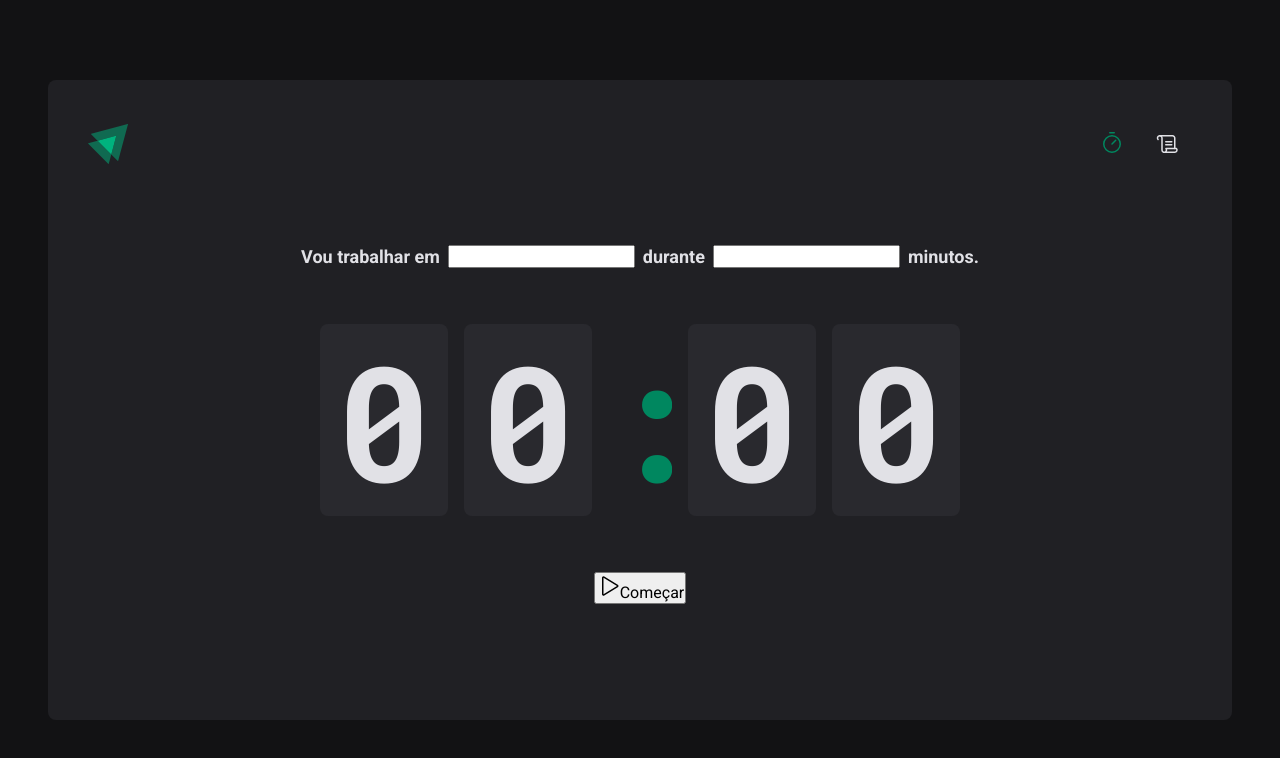
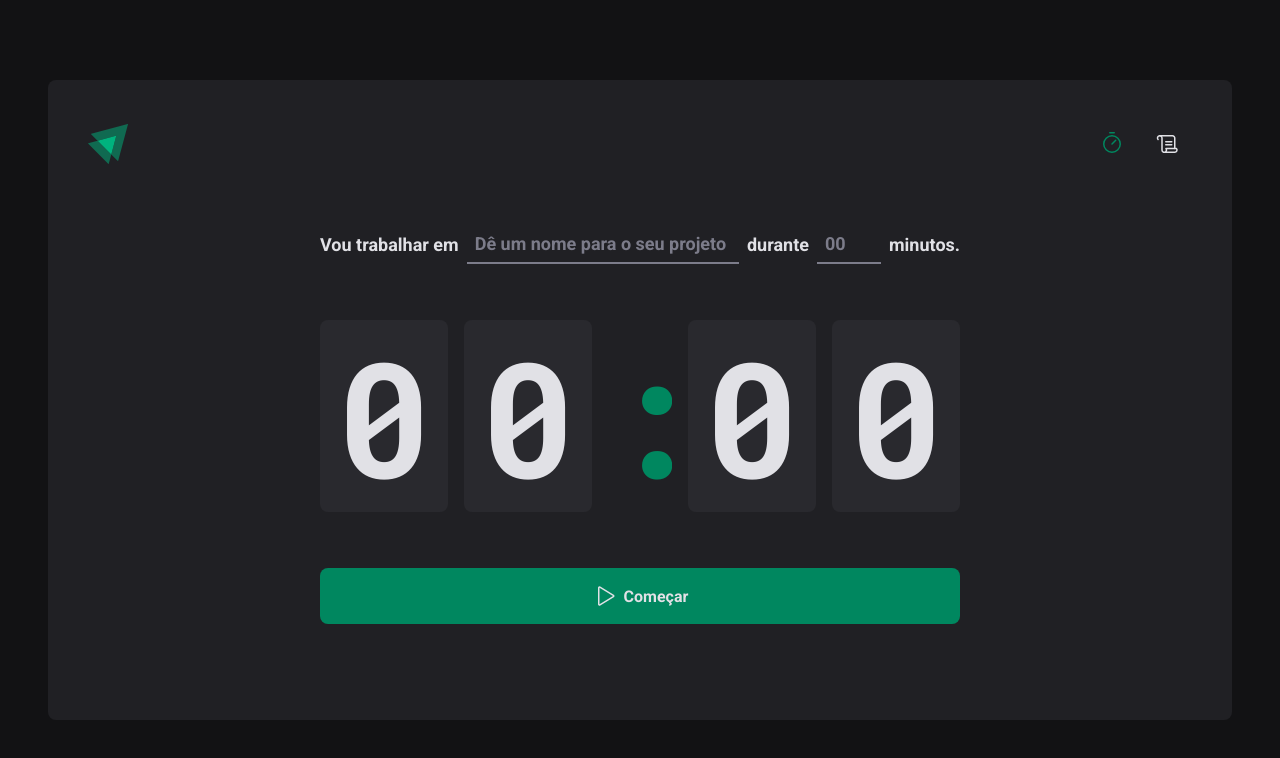
Before and after one commit to thiagohrcosta/Ignite-Timer-Typescript, a React (Vite) app: page / in a window 1280 px wide. Shown: the top 758 px of the page. Built offline with nearby package versions, Linux system fonts and the light colour scheme.

Commit message:
Basic style completed

```diff
--- a/src/pages/Home/index.tsx
+++ b/src/pages/Home/index.tsx
@@ -3,7 +3,10 @@
   CountdownContainer,
   FormContainer,
   HomeContainer,
+  MinutesAmountInput,
   Separator,
+  StartCountDownButton,
+  TaskInput,
 } from './styles'
 
 export function Home() {
@@ -12,10 +15,14 @@
       <form action="">
         <FormContainer>
           <label htmlFor="task">Vou trabalhar em</label>
-          <input id="task" />
+          <TaskInput id="task" placeholder="Dê um nome para o seu projeto" />
 
           <label htmlFor="minutesAmount">durante</label>
-          <input type="number" id="minutesAmount" />
+          <MinutesAmountInput
+            type="number"
+            id="minutesAmount"
+            placeholder="00"
+          />
 
           <span>minutos.</span>
         </FormContainer>
@@ -28,10 +35,10 @@
           <span>0</span>
         </CountdownContainer>
 
-        <button type="submit">
+        <StartCountDownButton type="submit">
           <Play size={24} />
           Começar
-        </button>
+        </StartCountDownButton>
       </form>
     </HomeContainer>
   )
--- a/src/pages/Home/styles.ts
+++ b/src/pages/Home/styles.ts
@@ -26,6 +26,34 @@
   font-weight: bold;
 `
 
+const BaseInput = styled.input`
+  background: transparent;
+  height: 2.5rem;
+  border: 0;
+  border-bottom: 2px solid ${(props) => props.theme['gray-500']};
+  font-weight: bold;
+  font-size: 1.125rem;
+  padding: 0 0.5rem;
+  color: ${(props) => props.theme['gray-100']};
+
+  &:focus {
+    box-shadow: none;
+    border-color: ${(props) => props.theme['green-500']};
+  }
+
+  &::placeholder {
+    color: ${(props) => props.theme['gray-500']};
+  }
+`
+
+export const TaskInput = styled(BaseInput)`
+  flex: 1;
+`
+
+export const MinutesAmountInput = styled(BaseInput)`
+  width: 4rem;
+`
+
 export const CountdownContainer = styled.div`
   font-family: 'Roboto Mono', monospace;
   font-size: 10rem;
@@ -51,3 +79,31 @@
   display: flex;
   align-items: center;
 `
+
+export const StartCountDownButton = styled.button`
+  width: 100%;
+  border: 0;
+  padding: 1rem;
+  border-radius: 8px;
+
+  display: flex;
+  align-items: center;
+  justify-content: center;
+
+  gap: 0.5rem;
+  font-weight: bold;
+
+  cursor: pointer;
+
+  background: ${(props) => props.theme['green-500']};
+  color: ${(props) => props.theme['gray-100']};
+
+  &:disabled {
+    opacity: 0.7;
+    cursor: not-allowed;
+  }
+
+  &:not(:disabled):hover {
+    background: ${(props) => props.theme['green-700']};
+  }
+`
```
